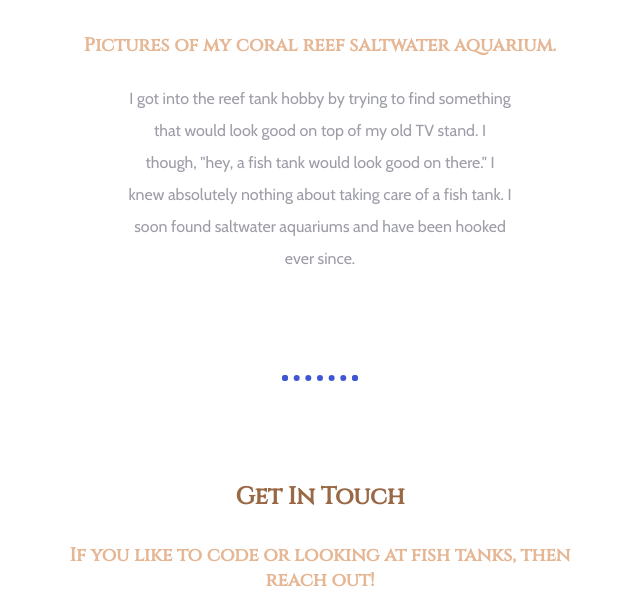
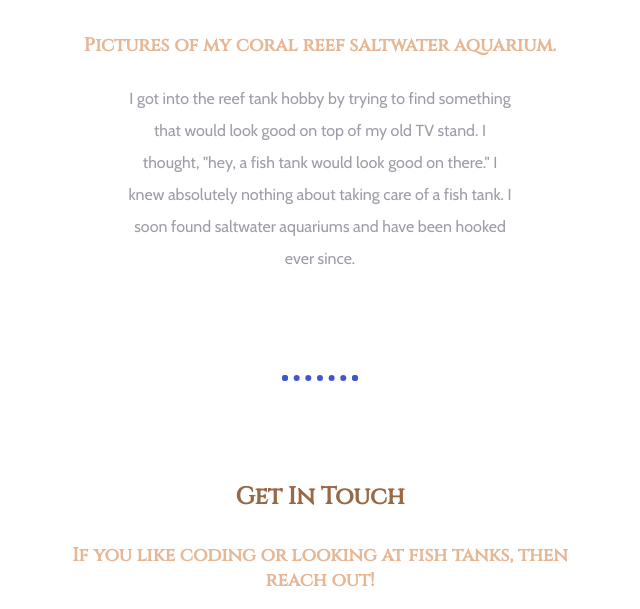
Before and after one commit to BARLOW-DEV/MyPersonalSite, a plain HTML site: page index.html in a window 1280 px wide. Shown: the part 3368-3977 px from the top of the page, 320-960 px from the left. Drawn offline with nearby package versions, Linux system fonts and the light colour scheme.

Commit message:
typo corrections

```diff
--- a/index.html
+++ b/index.html
@@ -56,7 +56,7 @@
       <img class="tank4" src="images/tank4.png" alt="reeftank4-img">
       <h3>Pictures of my coral reef saltwater aquarium.</h3>
       <p class="reef-message">I got into the reef tank hobby by trying to find something that would
-        look good on top of my old TV stand. I though, "hey, a fish tank would look good on there."
+        look good on top of my old TV stand. I thought, "hey, a fish tank would look good on there."
         I knew absolutely nothing about taking care of a fish tank. I soon found saltwater aquariums and have
         been hooked ever since.</p>
     </div>
@@ -64,7 +64,7 @@
   <hr>
   <div class="contact-me">
     <h2>Get In Touch</h2>
-    <h3>If you like to code or looking at fish tanks, then reach out!</h3>
+    <h3>If you like coding or looking at fish tanks, then reach out!</h3>
     <p>You can contact me by hitting the CONTACT ME button to send me an email,
        or reaching out to me on LinkedIn.</p>
     <a href="mailto: aaronreidbarlow@gmail.com" class="BUTTON_PMM">CONTACT ME</a>
```
